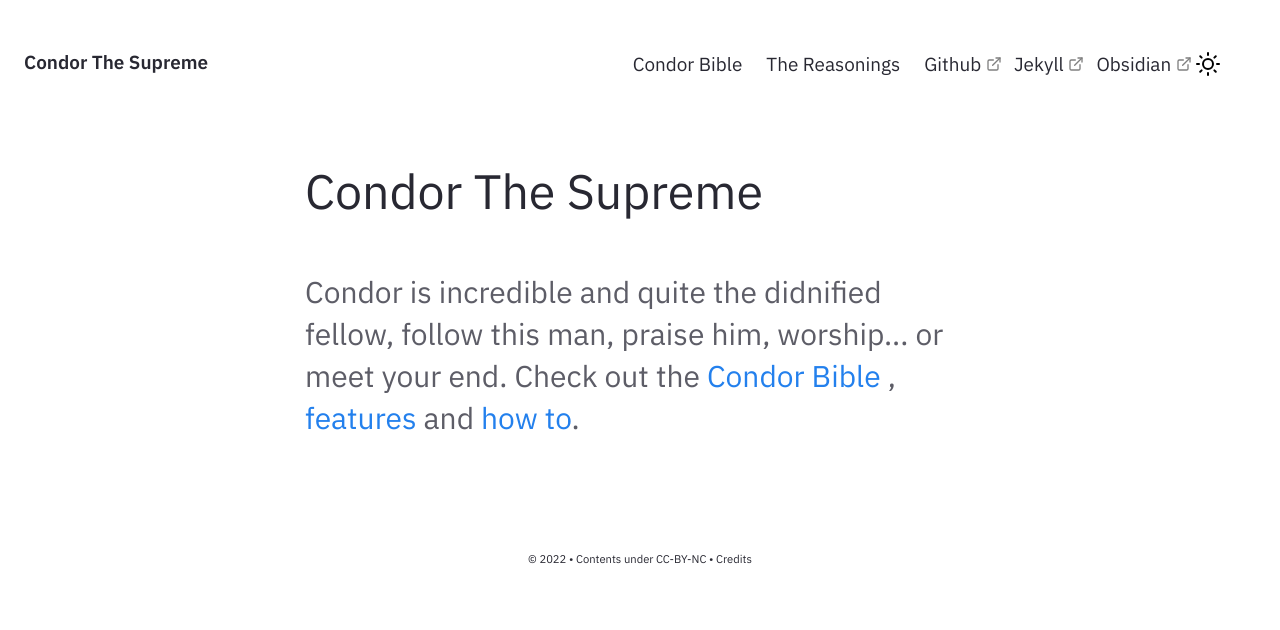
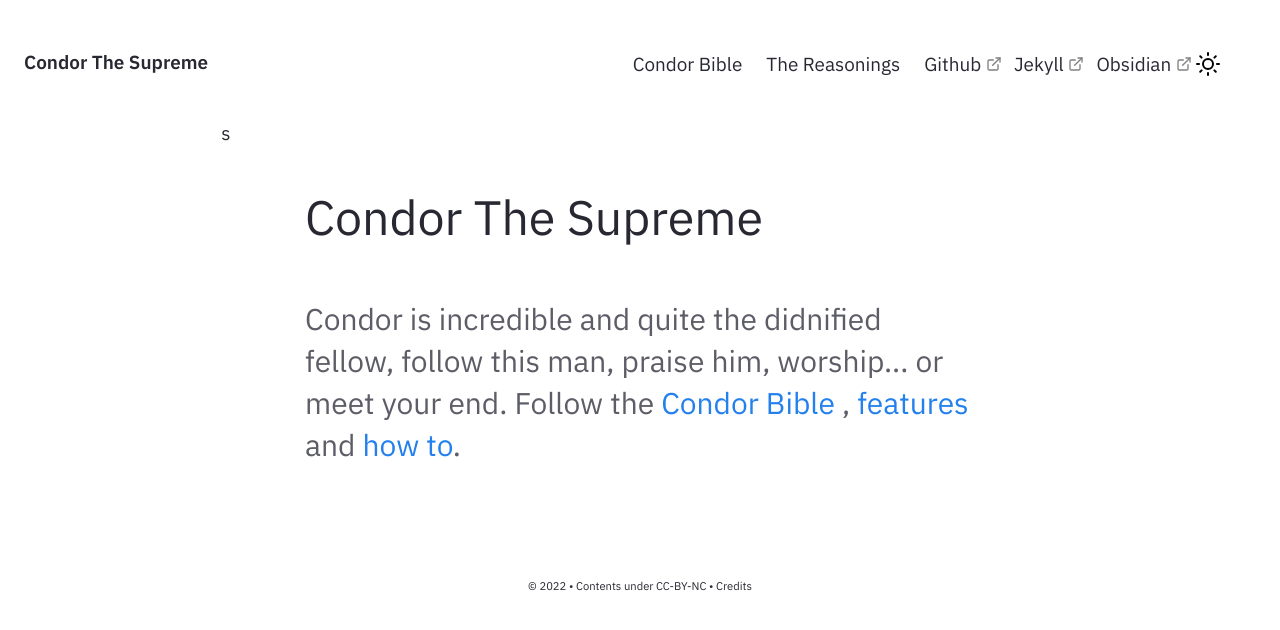
Before and after one commit to Dieselrez/Publishing, a Jekyll site: the page built from pages/index.md, in a window 1280 px wide. Shown: the top 630 px of the page. Built offline with Jekyll 4.4.1, drawn with Linux system fonts in a browser that asks for light colours.

Commit message:
Update Homepage.html

```diff
--- a/_includes/Homepage.html
+++ b/_includes/Homepage.html
@@ -1,7 +1,7 @@
-<div class="home-intro">
+s<div class="home-intro">
     <div class="jumbo">{{site.heading}} </div>
     <div class="home-sub-text"> <h3>
         Condor is incredible and quite the didnified fellow, follow this man, praise him, worship... or meet your end.
-        Check out the <a href="{{'/notes' | relative_url}}"> Condor Bible </a>, <a href="{{'/post/features' | relative_url}}"> features </a> and <a href="{{'/post/how-to' | relative_url}}"> how to</a>.
+        Follow the <a href="{{'/notes' | relative_url}}"> Condor Bible </a>, <a href="{{'/post/features' | relative_url}}"> features </a> and <a href="{{'/post/how-to' | relative_url}}"> how to</a>.
         </h3>
 </div> </div>
```
